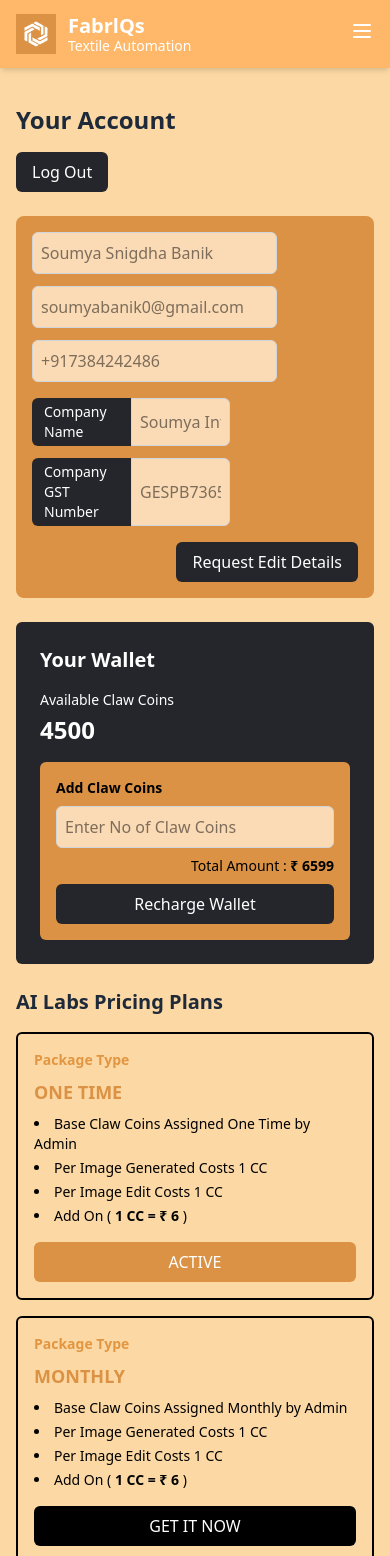
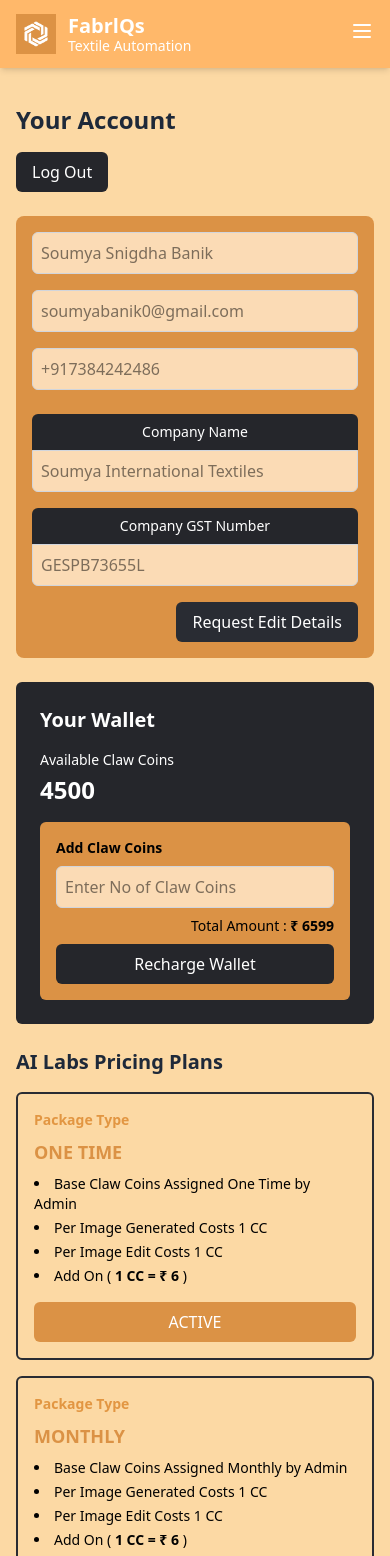
Before and after one commit to rahul9369/textile, a React (Vite) app: page /account in a window 390 px wide. Shown: the top 1556 px of the page. Built offline with nearby package versions, Linux system fonts and the light colour scheme.

Commit message:
changes done

```diff
--- a/src/Components/Account.jsx
+++ b/src/Components/Account.jsx
@@ -15,55 +15,51 @@
 
       {/* Form Section */}
       <div className="bg-[#DB9245] p-4 sm:p-6 rounded-lg mb-6">
-        <div className="grid grid-cols-1 md:grid-cols-2 gap-4 mb-4">
-          <div className="space-y-3">
+        <div className="grid grid-cols-1 md:grid-cols-2 gap-6 mb-4">
+          <div className="space-y-4">
             <input
               type="text"
               placeholder="Soumya Snigdha Banik"
-              className="w-3/4 p-2 rounded-md border border-gray-300 bg-[#FBDBB5]"
+              className="w-full p-2 rounded-md border border-gray-300 bg-[#FBDBB5]"
             />
             <input
               type="email"
               placeholder="soumyabanik0@gmail.com"
-              className="w-3/4 p-2 rounded-md border border-gray-300 bg-[#FBDBB5]"
+              className="w-full p-2 rounded-md border border-gray-300 bg-[#FBDBB5]"
             />
             <input
               type="text"
               placeholder="+917384242486"
-              className="w-3/4 p-2 rounded-md border border-gray-300 bg-[#FBDBB5]"
+              className="w-full p-2 rounded-md border border-gray-300 bg-[#FBDBB5]"
             />
           </div>
 
-          <div className="space-y-3">
-            <div className="flex flex-row mr-32">
-              <label className="bg-[#25262B] text-white text-sm px-3 py-1 w-1/2 flex items-center justify-center rounded-l-md">
+          <div className="space-y-4">
+            <div className="flex flex-col sm:flex-row w-full">
+              <label className="bg-[#25262B] text-white text-sm px-3 py-2 sm:w-1/2 w-full flex items-center justify-center rounded-t-md sm:rounded-l-md sm:rounded-tr-none">
                 Company Name
               </label>
-
-
               <input
                 type="text"
                 placeholder="Soumya International Textiles"
-               className="w-1/2 p-2 rounded-r-md border border-gray-300 bg-[#FBDBB5]"
+                className="p-2 w-full sm:w-1/2 rounded-b-md sm:rounded-r-md sm:rounded-bl-none border border-gray-300 bg-[#FBDBB5]"
               />
-
             </div>
-            <div className="flex flex-row mr-32">
-              <label className="bg-[#25262B] text-white text-sm px-3 py-1 rounded-l-md w-1/2 flex items-center justify-center">
+            <div className="flex flex-col sm:flex-row w-full">
+              <label className="bg-[#25262B] text-white text-sm px-3 py-2 sm:w-1/2 w-full flex items-center justify-center rounded-t-md sm:rounded-l-md sm:rounded-tr-none">
                 Company GST Number
               </label>
-
               <input
                 type="text"
                 placeholder="GESPB73655L"
-                className="w-1/2 p-2 rounded-r-md border border-gray-300 bg-[#FBDBB5]"
+                className="p-2 w-full sm:w-1/2 rounded-b-md sm:rounded-r-md sm:rounded-bl-none border border-gray-300 bg-[#FBDBB5]"
               />
             </div>
           </div>
         </div>
 
         <div className="text-right">
-          <button className="bg-[#25262B] text-white px-4 py-2 rounded-md hover:opacity-90">
+          <button className="bg-[#292C33] text-white px-4 py-2 rounded-md hover:opacity-90">
             Request Edit Details
           </button>
         </div>
@@ -101,13 +97,17 @@
           <h2 className="text-xl font-semibold text-gray-800 mb-4">
             AI Labs Pricing Plans
           </h2>
-          <div className="grid grid-cols-1 md:grid-cols-2 gap-4">
-            {/* One Time Plan */}
-            <div className="border-2 border-black p-4 rounded-md">
+
+          <div className="grid grid-cols-1 md:grid-cols-2 xl:grid-cols-3 gap-4">
+            {/* ONE TIME PLAN */}
+            <div className="border-2 border-[#292C33] p-4 rounded-md w-full flex flex-col justify-between">
+              <div>
                 <p className="text-sm text-[#E29642] font-semibold mb-2">
                   Package Type
                 </p>
-              <h3 className="text-lg font-bold mb-2 text-[#DB9245]">ONE TIME</h3>
+                <h3 className="text-lg font-bold mb-2 text-[#DB9245]">
+                  ONE TIME
+                </h3>
                 <ul className="text-sm list-disc list-inside space-y-1 mb-4">
                   <li>Base Claw Coins Assigned One Time by Admin</li>
                   <li>Per Image Generated Costs 1 CC</li>
@@ -116,17 +116,21 @@
                     Add On ( <strong>1 CC = ₹ 6</strong> )
                   </li>
                 </ul>
+              </div>
               <button className="bg-[#DB9245] w-full py-2 text-white rounded-md hover:opacity-90">
                 ACTIVE
               </button>
             </div>
 
-            {/* Monthly Plan */}
-            <div className="border-2 border-black p-4 rounded-md">
+            {/* MONTHLY PLAN */}
+            <div className="border-2 border-[#292C33] p-4 rounded-md w-full flex flex-col justify-between">
+              <div>
                 <p className="text-sm text-[#E29642] font-semibold mb-2">
                   Package Type
                 </p>
-              <h3 className="text-lg font-bold mb-2 text-[#DB9245]">MONTHLY</h3>
+                <h3 className="text-lg font-bold mb-2 text-[#DB9245]">
+                  MONTHLY
+                </h3>
                 <ul className="text-sm list-disc list-inside space-y-1 mb-4">
                   <li>Base Claw Coins Assigned Monthly by Admin</li>
                   <li>Per Image Generated Costs 1 CC</li>
@@ -135,10 +139,14 @@
                     Add On ( <strong>1 CC = ₹ 6</strong> )
                   </li>
                 </ul>
-              <button className="bg-black w-full py-2 text-white rounded-md hover:opacity-90">
+              </div>
+              <button className="bg-[#292C33] w-full py-2 text-white rounded-md hover:opacity-90">
                 GET IT NOW
               </button>
             </div>
+
+            {/* Empty div for spacing */}
+            <div className="hidden xl:block"></div>
           </div>
         </div>
       </div>
```
Lines whose indentation alone changed are shown as unchanged.
